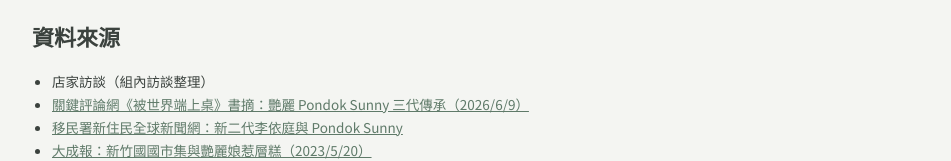
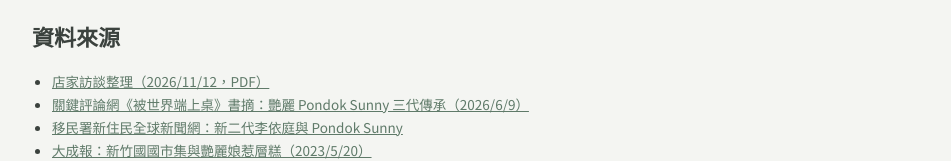
Before and after one commit to angieburningcoder/SupplyChain_Final_-, a plain HTML site: page index.html in a window 1280 px wide. Shown: the part 5727-5888 px from the top of the page, without its empty margins (164-1115 px from the left). Drawn offline with Linux system fonts and the light colour scheme.

Commit message:
Add interview notes PDF to sources
Co-Authored-By: Claude Opus 5.5 <noreply@anthropic.com>
Claude-Session: https://claude.ai/code/session_015aq6VMxXuaxFX9TgLgr5Tw

```diff
--- a/index.html
+++ b/index.html
@@ -627,7 +627,7 @@ footer{margin-top:44px;font-size:12.5px;color:var(--muted)}
   <section>
     <div class="head"><h2>資料來源</h2></div>
     <ul class="src">
-      <li>店家訪談（組內訪談整理）</li>
+      <li><a href="interview-notes.pdf">店家訪談整理（2026/11/12，PDF）</a></li>
       <li><a href="https://www.thenewslens.com/article/268365">關鍵評論網《被世界端上桌》書摘：艷麗 Pondok Sunny 三代傳承（2026/6/9）</a></li>
       <li><a href="https://news.immigration.gov.tw/NewsSection/Detail/84c474ae-ab96-489e-b3ce-e717d4a9eef4?lang=EN">移民署新住民全球新聞網：新二代李依庭與 Pondok Sunny</a></li>
       <li><a href="https://n.yam.com/Article/20230520745216">大成報：新竹國國市集與艷麗娘惹層糕（2023/5/20）</a></li>
```
Also changed, not shown: 1 other file.
